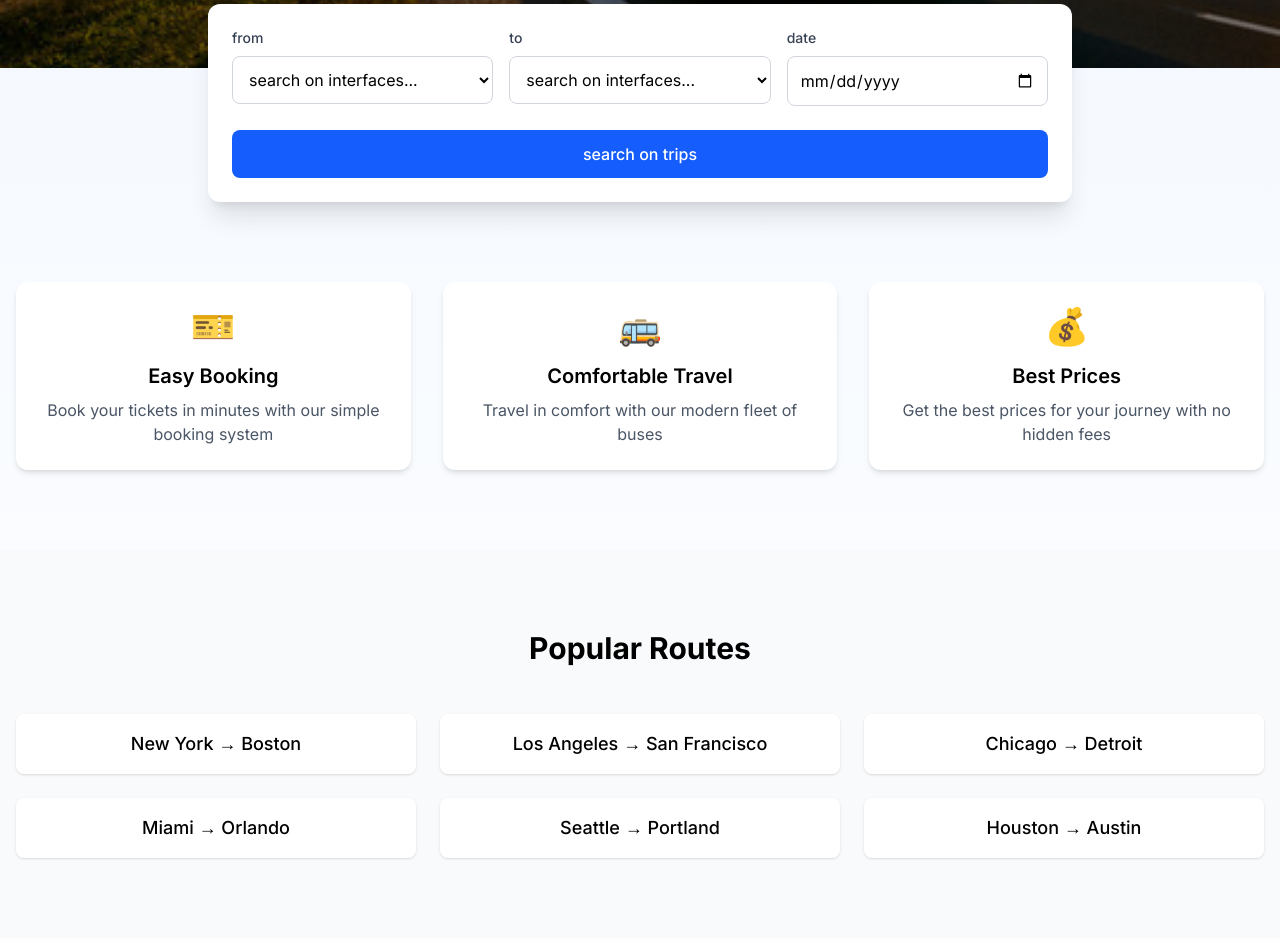
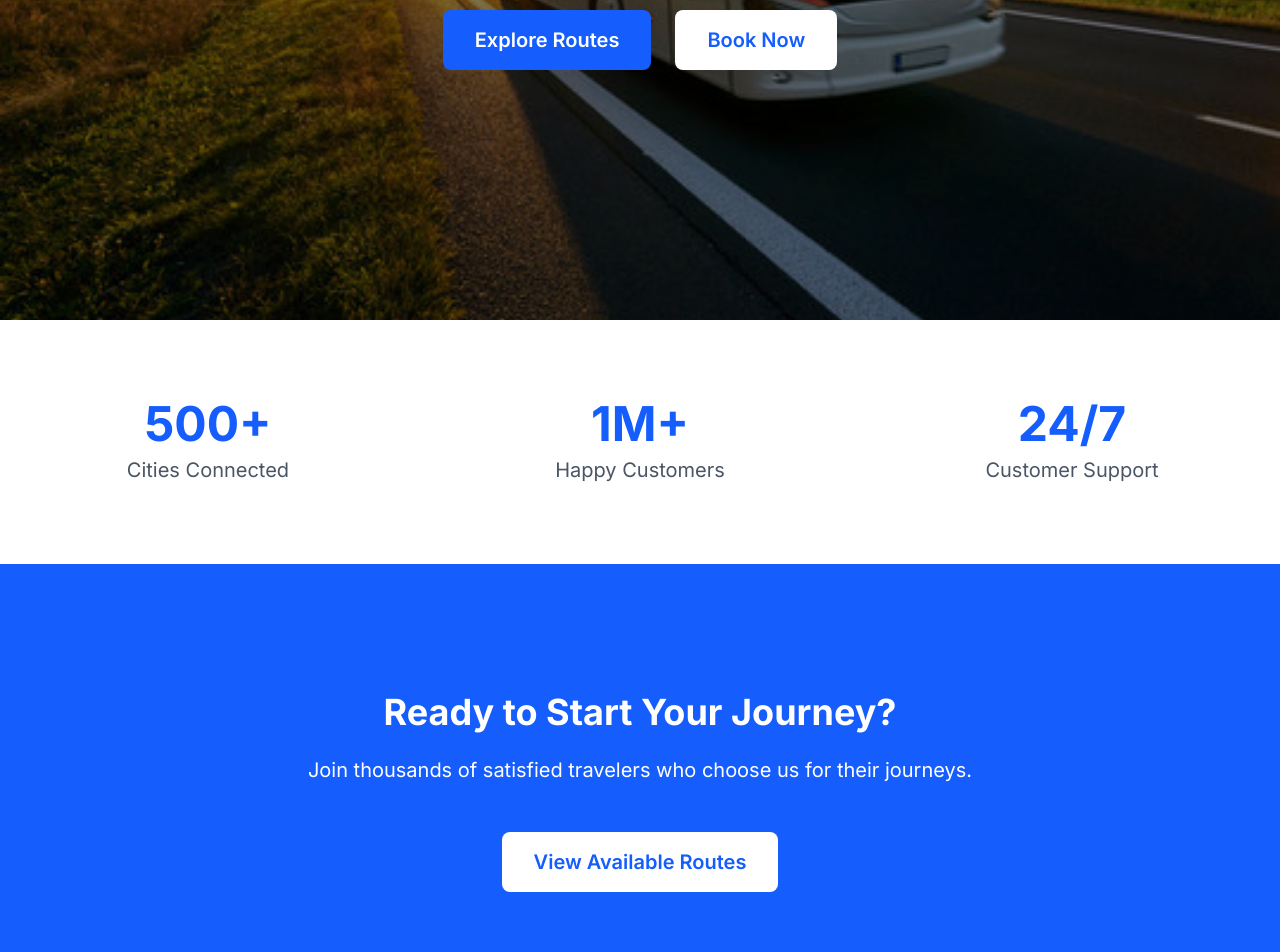
Before and after one commit to omar10120/packyourbags, a Next.js app: page / in a window 1280 px wide. Shown: the part 480-1432 px from the top of the page. Built offline with nearby package versions, Linux system fonts and the light colour scheme.

Commit message:
add landing apge

```diff
--- /dev/null
+++ b/app/book-seat/page.tsx
@@ -0,0 +1,111 @@
+'use client'
+
+import Image from "next/image"
+import SearchForm from "@/components/SearchForm"
+import { useLanguage } from "@/context/LanguageContext"
+
+export default function bookSeat() {
+  const { language, translations } = useLanguage()
+
+  const features = [
+    {
+      icon: "🎫",
+      title: translations.bookSeat.features.easyBooking.title,
+      description: translations.bookSeat.features.easyBooking.description
+    },
+    {
+      icon: "🚌",
+      title: translations.bookSeat.features.comfortableTravel.title,
+      description: translations.bookSeat.features.comfortableTravel.description
+    },
+    {
+      icon: "💰",
+      title: translations.bookSeat.features.bestPrices.title,
+      description: translations.bookSeat.features.bestPrices.description
+    }
+  ]
+
+  const popularRoutes = [
+    "الرياض → جدة",
+    "مكة → المدينة",
+    "الدمام → الرياض",
+    "جدة → مكة",
+    "الطائف → جدة",
+    "المدينة → مكة"
+  ]
+
+  return (
+    <div className={`min-h-screen bg-gradient-to-b from-blue-50 to-white py-12 ${language === 'ar' ? 'rtl' : 'ltr'}`}>
+      {/* Hero Section */}
+      <section className="relative h-[500px] flex items-center">
+        <div className="absolute inset-0 z-0">
+          <Image
+            src="/images/bus-hero.jpg"
+            alt={translations.bookSeat.hero.imageAlt}
+            fill
+            className="object-cover brightness-50"
+            priority
+          />
+        </div>
+
+        <div className="relative z-10 max-w-7xl mx-auto px-4 text-center text-white">
+          <h1 className="text-5xl md:text-6xl font-bold mb-6">
+            {translations.bookSeat.hero.title}
+          </h1>
+          <p className="text-xl mb-8 max-w-2xl mx-auto">
+            {translations.bookSeat.hero.subtitle}
+          </p>
+        </div>
+      </section>
+
+      {/* Search Section */}
+      <section className="max-w-4xl mx-auto px-4 -mt-16 relative z-20">
+        <div className="bg-white rounded-xl shadow-xl p-6">
+          <SearchForm />
+        </div>
+      </section>
+
+      {/* Features Section */}
+      <section className="max-w-7xl mx-auto px-4 py-20">
+        <div className="grid grid-cols-1 md:grid-cols-3 gap-8 text-black">
+          {features.map((feature, index) => (
+            <div
+              key={index}
+              className="bg-white rounded-xl p-6 shadow-md hover:shadow-lg transition-shadow text-center"
+            >
+              <div className="text-4xl mb-4">{feature.icon}</div>
+              <h3 className="text-xl font-semibold mb-2">{feature.title}</h3>
+              <p className="text-gray-600">{feature.description}</p>
+            </div>
+          ))}
+        </div>
+      </section>
+
+      {/* Popular Routes Section */}
+      <section className="bg-gray-50 py-20">
+        <div className="max-w-7xl mx-auto px-4 text-black">
+          <h2 className="text-3xl font-bold text-center mb-12">
+            {translations.bookSeat.popularRoutes.title}
+          </h2>
+          <div className="grid grid-cols-1 md:grid-cols-2 lg:grid-cols-3 gap-6">
+            {(language === 'ar' ? popularRoutes : [
+              "New York → Boston",
+              "Los Angeles → San Francisco",
+              "Chicago → Detroit",
+              "Miami → Orlando",
+              "Seattle → Portland",
+              "Houston → Austin"
+            ]).map((route, index) => (
+              <div
+                key={index}
+                className="bg-white rounded-lg p-4 shadow hover:shadow-md transition-shadow cursor-pointer"
+              >
+                <p className="text-lg font-medium text-center">{route}</p>
+              </div>
+            ))}
+          </div>
+        </div>
+      </section>
+    </div>
+  )
+}
--- a/app/page.tsx
+++ b/app/page.tsx
@@ -1,43 +1,16 @@
 'use client'
 
 import Image from "next/image"
-import SearchForm from "@/components/SearchForm"
 import { useLanguage } from "@/context/LanguageContext"
+import Link from "next/link"
 
 export default function Home() {
   const { language, translations } = useLanguage()
 
-  const features = [
-    {
-      icon: "🎫",
-      title: translations.home.features.easyBooking.title,
-      description: translations.home.features.easyBooking.description
-    },
-    {
-      icon: "🚌",
-      title: translations.home.features.comfortableTravel.title,
-      description: translations.home.features.comfortableTravel.description
-    },
-    {
-      icon: "💰",
-      title: translations.home.features.bestPrices.title,
-      description: translations.home.features.bestPrices.description
-    }
-  ]
-
-  const popularRoutes = [
-    "الرياض → جدة",
-    "مكة → المدينة",
-    "الدمام → الرياض",
-    "جدة → مكة",
-    "الطائف → جدة",
-    "المدينة → مكة"
-  ]
-
   return (
-    <div className={`min-h-screen bg-gradient-to-b from-blue-50 to-white py-12 ${language === 'ar' ? 'rtl' : 'ltr'}`}>
+    <div className={`min-h-screen ${language === 'ar' ? 'rtl' : 'ltr'}`}>
       {/* Hero Section */}
-      <section className="relative h-[500px] flex items-center">
+      <section className="relative h-screen flex items-center">
         <div className="absolute inset-0 z-0">
           <Image
             src="/images/bus-hero.jpg"
@@ -49,63 +22,64 @@ export default function Home() {
         </div>
 
         <div className="relative z-10 max-w-7xl mx-auto px-4 text-center text-white">
-          <h1 className="text-5xl md:text-6xl font-bold mb-6">
+          <h1 className="text-6xl md:text-8xl font-bold mb-8 animate-fade-in">
             {translations.home.hero.title}
           </h1>
-          <p className="text-xl mb-8 max-w-2xl mx-auto">
+          <p className="text-2xl mb-12 max-w-3xl mx-auto animate-fade-in delay-200">
             {translations.home.hero.subtitle}
           </p>
+          <div className="flex justify-center gap-6 animate-fade-in delay-300">
+            <Link
+              href="/trips"
+              className="px-8 py-4 bg-blue-600 text-white rounded-lg text-xl font-semibold hover:bg-blue-700 transition-colors"
+            >
+              {translations.home.hero.exploreButton}
+            </Link>
+            <Link
+              href="/book-seat"
+              className="px-8 py-4 bg-white text-blue-600 rounded-lg text-xl font-semibold hover:bg-gray-100 transition-colors"
+            >
+              {translations.home.hero.bookButton}
+            </Link>
+          </div>
         </div>
       </section>
 
-      {/* Search Section */}
-      <section className="max-w-4xl mx-auto px-4 -mt-16 relative z-20">
-        <div className="bg-white rounded-xl shadow-xl p-6">
-          <SearchForm />
-        </div>
-      </section>
-
-      {/* Features Section */}
-      <section className="max-w-7xl mx-auto px-4 py-20">
-        <div className="grid grid-cols-1 md:grid-cols-3 gap-8 text-black">
-          {features.map((feature, index) => (
-            <div
-              key={index}
-              className="bg-white rounded-xl p-6 shadow-md hover:shadow-lg transition-shadow text-center"
-            >
-              <div className="text-4xl mb-4">{feature.icon}</div>
-              <h3 className="text-xl font-semibold mb-2">{feature.title}</h3>
-              <p className="text-gray-600">{feature.description}</p>
-            </div>
-          ))}
-        </div>
-      </section>
-
-      {/* Popular Routes Section */}
-      <section className="bg-gray-50 py-20">
-        <div className="max-w-7xl mx-auto px-4 text-black">
-          <h2 className="text-3xl font-bold text-center mb-12">
-            {translations.home.popularRoutes.title}
-          </h2>
-          <div className="grid grid-cols-1 md:grid-cols-2 lg:grid-cols-3 gap-6">
-            {(language === 'ar' ? popularRoutes : [
-              "New York → Boston",
-              "Los Angeles → San Francisco",
-              "Chicago → Detroit",
-              "Miami → Orlando",
-              "Seattle → Portland",
-              "Houston → Austin"
-            ]).map((route, index) => (
-              <div
-                key={index}
-                className="bg-white rounded-lg p-4 shadow hover:shadow-md transition-shadow cursor-pointer"
-              >
-                <p className="text-lg font-medium text-center">{route}</p>
+      {/* Stats Section */}
+      <section className="bg-white py-20">
+        <div className="max-w-7xl mx-auto px-4">
+          <div className="grid grid-cols-1 md:grid-cols-3 gap-12 text-center">
+            {[
+              { number: "500+", label: translations.home.stats.cities },
+              { number: "1M+", label: translations.home.stats.customers },
+              { number: "24/7", label: translations.home.stats.support }
+            ].map((stat, index) => (
+              <div key={index} className="animate-fade-in">
+                <div className="text-5xl font-bold text-blue-600 mb-2">{stat.number}</div>
+                <div className="text-xl text-gray-600">{stat.label}</div>
               </div>
             ))}
           </div>
         </div>
       </section>
+
+      {/* CTA Section */}
+      <section className="bg-blue-600 py-32">
+        <div className="max-w-4xl mx-auto px-4 text-center text-white">
+          <h2 className="text-4xl font-bold mb-6 animate-fade-in">
+            {translations.home.cta.title}
+          </h2>
+          <p className="text-xl mb-12 animate-fade-in delay-100">
+            {translations.home.cta.description}
+          </p>
+          <Link
+            href="/trips"
+            className="inline-block px-8 py-4 bg-white text-blue-600 rounded-lg text-xl font-semibold hover:bg-gray-100 transition-colors animate-fade-in delay-200"
+          >
+            {translations.home.cta.button}
+          </Link>
+        </div>
+      </section>
     </div>
   )
 }
--- a/components/Navbar.tsx
+++ b/components/Navbar.tsx
@@ -22,7 +22,8 @@ const Navbar = () => {
   const navLinks = [
     { href: '/', label: String(translations.nav.home), icon: '🏠' },
     { href: '/trips', label: String(translations.nav.trips), icon: '🚌' },
-    { href: '/bookings', label: String(translations.nav.myBookings), icon: '📋' }
+    { href: '/bookings', label: String(translations.nav.myBookings), icon: '📋' },
+    { href: '/book-seat', label: String(translations.nav.bookSeat), icon: '📋' },
   ]
 
   return (
@@ -134,5 +135,4 @@ const Navbar = () => {
     </nav>
   )
 }
-
 export default Navbar
--- a/components/TripCard.tsx
+++ b/components/TripCard.tsx
@@ -17,7 +17,7 @@ const TripCard = ({ trip, onSelect }: TripCardProps) => {
             {trip.departureCity} → {trip.destinationCity}
           </h3>
           <p className="text-sm text-gray-500">
-            {translations.trips.tripCard.date}: {new Date(trip.departureTime).toLocaleDateString(language === 'ar' ? 'ar-SA' : 'en-US')}
+            {translations.trips.tripCard.date}: {new Date(trip.departureTime).toLocaleDateString(language === 'ar' ? 'en-US' : 'en-US')}
           </p>
         </div>
         <span className="text-xl font-bold text-blue-600">
@@ -27,8 +27,8 @@ const TripCard = ({ trip, onSelect }: TripCardProps) => {
 
       <div className="flex justify-between items-center text-sm text-gray-600 mb-4">
         <div>
-          <p>{translations.trips.search.from}: {new Date(trip.departureTime).toLocaleTimeString(language === 'ar' ? 'ar-SA' : 'en-US')}</p>
-          <p>{translations.trips.search.to}: {new Date(trip.arrivalTime).toLocaleTimeString(language === 'ar' ? 'ar-SA' : 'en-US')}</p>
+          <p>{translations.trips.search.from}: {new Date(trip.departureTime).toLocaleTimeString(language === 'ar' ? 'en-US' : 'en-US')}</p>
+          <p>{translations.trips.search.to}: {new Date(trip.arrivalTime).toLocaleTimeString(language === 'ar' ? 'en-US' : 'en-US')}</p>
         </div>
         <div>
           <p>{trip.availableSeats} {translations.trips.tripCard.seats}</p>
--- a/translations/ar.ts
+++ b/translations/ar.ts
@@ -1,12 +1,57 @@
+import bookSeat from "@/app/book-seat/page";
+
 export const ar = {
   nav: {
 
     home: 'الرئيسية',
     trips : 'الرحلات',
     myBookings: 'الحجوزات',
-
+    bookSeat : 'احجز مقعدك',
+  },
+  home: {
+    hero: {
+      title: "عمرو للسفر الرحلات",
+      subtitle: "استمتع بتجربة نقل مريحة وموثوقة بين المدن",
+      imageAlt: "السفر بالحافلات الحديثة",
+      exploreButton: "استكشف المسارات",
+      bookButton: "احجز الآن"
+    },
+    stats: {
+      cities: "المدن المتوفرة",
+      customers: "زبائن سعيدة",
+      support: "قسم دعم فني"
+    },
+    cta: {
+      title: "هل أنت مستعد لبدء رحلتك؟",
+      description: "انضم إلى آلاف المسافرين الراضين الذين اختارونا لرحلاتهم.",
+      button: "عرض المسارات المتاحة"
+    },
+    features: {
+      easyBooking: {
+        title: "حجز سهل",
+        description: "احجز تذاكرك في دقائق مع نظام الحجز البسيط لدينا"
+      },
+      comfortableTravel: {
+        title: "سفر مريح",
+        description: "حافلات حديثة مع مقاعد مريحة ووسائل راحة"
+      },
+      bestPrices: {
+        title: "أفضل الأسعار",
+        description: "أسعار تنافسية وخصومات منتظمة لعملائنا"
+      }
+    },
+    popularRoutes: {
+      title: "المسارات الشائعة"
+    }
   },
   brand: 'احزم حقائبك',
+  hero: {
+    title: "احجز مقعدك في دقائق",
+    subtitle: "احجز مقعدك في دقائق مع نظام الحجز البسيط لدينا",
+    imageAlt: "حافلات حديثة",
+    exploreButton: "استكشف المسارات",
+    bookButton: "احجز الآن"
+  },
   bookings: {
     title: 'الحجوزات الخاصة بي',
     status: {
@@ -14,6 +59,8 @@ export const ar = {
       completed: 'مكتمل',
       cancelled: 'ملغي'
     },
+
+
     noBookings: {
       title: 'لا توجد حجوزات',
       description: 'لم تقم بأي حجوزات حتى الآن',
@@ -86,7 +133,7 @@ export const ar = {
       },
 
     },
-    home: {
+    bookSeat: {
       hero: {
         title: "سافر براحة",
         subtitle: "احجز تذاكر الحافلة بسهولة وابدأ رحلتك اليوم",
--- a/translations/en.ts
+++ b/translations/en.ts
@@ -3,6 +3,26 @@ export const en = {
     home: 'Home',
     trips : 'Trips',
     myBookings : 'My Bookings',
+    bookSeat : 'Book Seat',
+  },
+  home: {
+    hero: {
+      title: "Am'r for Bus Travel",
+      subtitle: "Experience seamless journeys across cities with modern comfort and reliability",
+      imageAlt: "Modern bus travel",
+      exploreButton: "Explore Routes",
+      bookButton: "Book Now"
+    },
+    stats: {
+      cities: "Cities Connected",
+      customers: "Happy Customers",
+      support: "Customer Support"
+    },
+    cta: {
+      title: "Ready to Start Your Journey?",
+      description: "Join thousands of satisfied travelers who choose us for their journeys.",
+      button: "View Available Routes"
+    }
   },
   brand: 'PackYourBags',
   bookings: {
@@ -82,7 +102,7 @@ export const en = {
       search: 'search on trips'
     },
   },
-  home: {
+  bookSeat: {
     hero: {
       title: "Travel with Comfort",
       subtitle: "Book your bus tickets easily and start your journey today",
```
